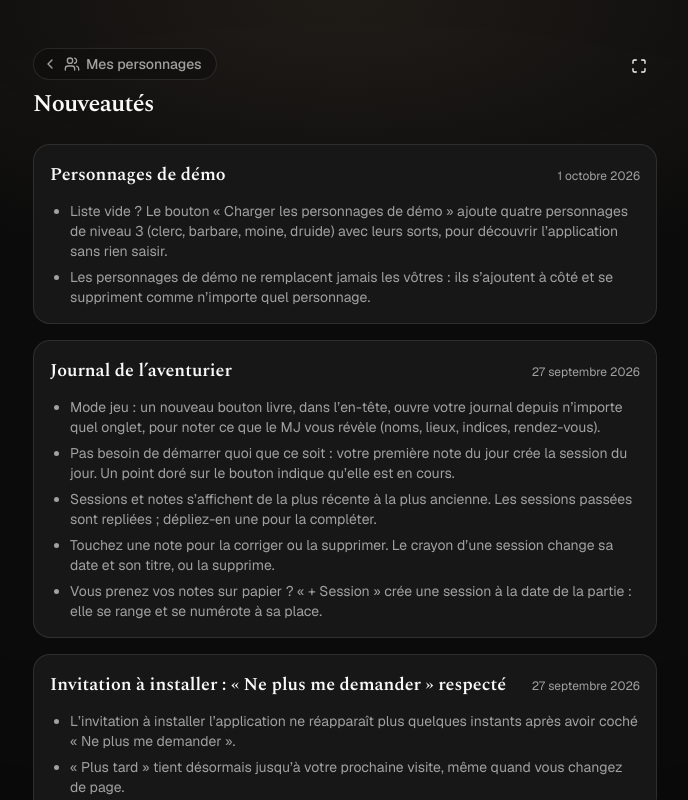
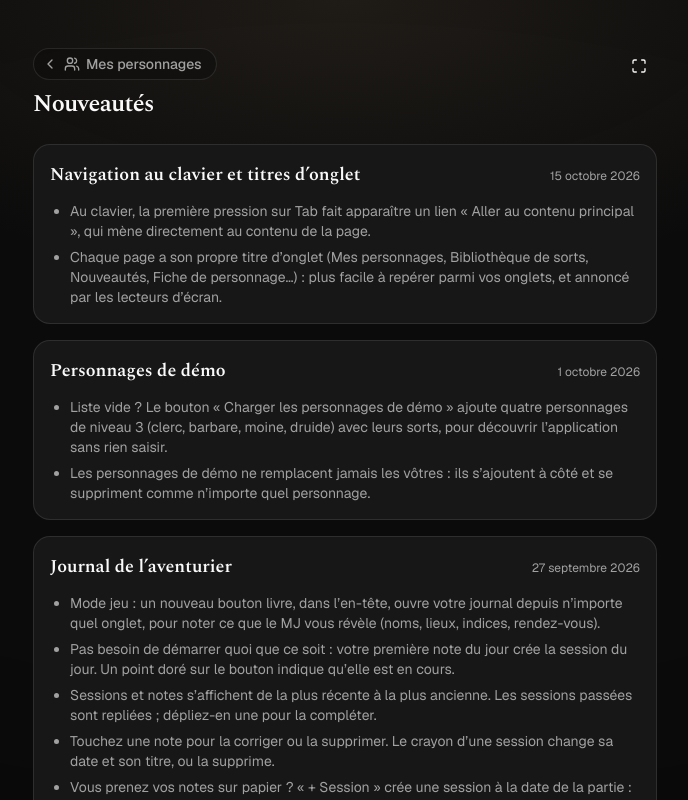
Before and after one commit to TwelveLab12/dnd-character-manager, a Next.js app: page /changelog in a window 1280 px wide. Shown: the top 800 px of the page, without its empty margins (295-983 px from the left). Built offline with nearby package versions, Linux system fonts and the light colour scheme.

Commit message:
feat: entrée Nouveautés pour le lien d'évitement et les titres d'onglet
Refs #181

Co-Authored-By: Claude Opus 5.5 <noreply@anthropic.com>

```diff
--- a/src/features/changelog/changelog-entries.ts
+++ b/src/features/changelog/changelog-entries.ts
@@ -16,6 +16,15 @@ export interface ChangelogEntry {
 }
 
 export const CHANGELOG: readonly ChangelogEntry[] = [
+  {
+    id: "2026-10-15-keyboard-navigation",
+    date: "2026-10-15",
+    title: "Navigation au clavier et titres d’onglet",
+    changes: [
+      "Au clavier, la première pression sur Tab fait apparaître un lien « Aller au contenu principal », qui mène directement au contenu de la page.",
+      "Chaque page a son propre titre d’onglet (Mes personnages, Bibliothèque de sorts, Nouveautés, Fiche de personnage…) : plus facile à repérer parmi vos onglets, et annoncé par les lecteurs d’écran.",
+    ],
+  },
   {
     id: "2026-10-01-demo-data",
     date: "2026-10-01",
```
